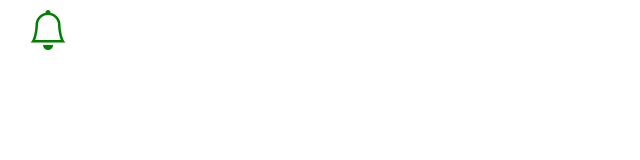
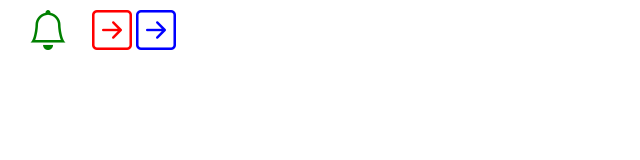
Before and after one commit to Thiago11112000/Curso-BootStrap-5, a plain HTML site: page 4_ICONES/1_aulas/index.html in a window 1280 px wide. Shown: the whole page, without its empty margins (0-640 px from the left). Drawn offline with nearby package versions, Linux system fonts and the light colour scheme.

Commit message:
Como encontrar icones

```diff
--- a/4_ICONES/1_aulas/css/style.css
+++ b/4_ICONES/1_aulas/css/style.css
@@ -3,3 +3,15 @@
     color: green;
     margin: 20px;
 }
+
+.bi{
+    font-size: 40px;
+}
+
+.red{
+    color: red
+}
+
+.blue{
+    color:blue
+}
--- a/4_ICONES/1_aulas/index.html
+++ b/4_ICONES/1_aulas/index.html
@@ -9,5 +9,7 @@
 </head>
 <body>
     <i class="bi bi-bell"></i>
+    <i class="bi bi-arrow-right-square red"></i>
+    <i class="bi bi-arrow-right-square blue"></i>
 </body>
 </html>
```
